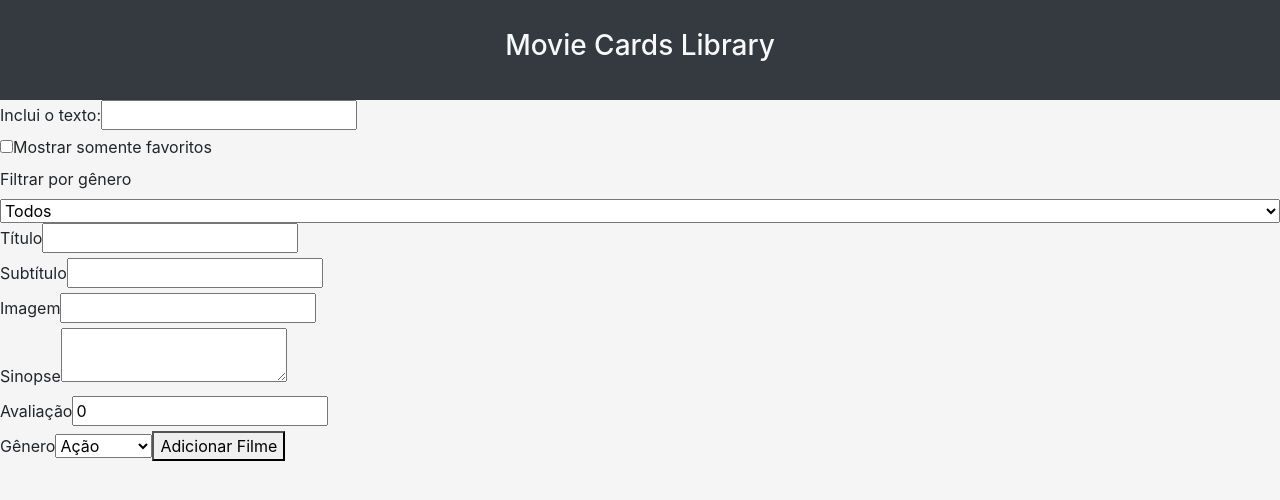
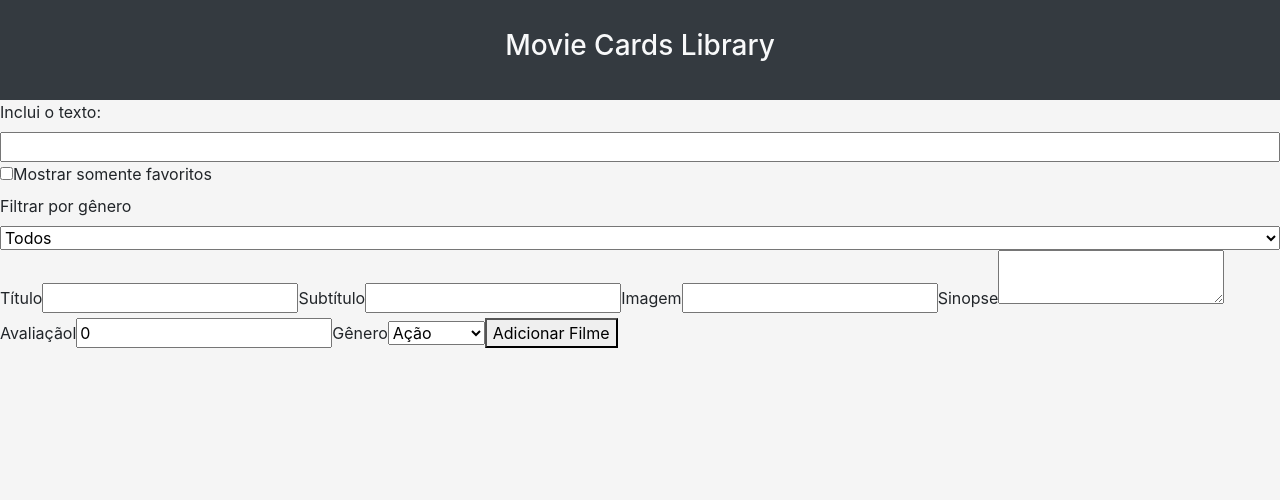
Before and after one commit to tryber/sd-04-block12-project-movie-card-library-stateful, a React (Create React App) app: page / in a window 1280 px wide. Shown: the top 500 px of the page. Built offline with nearby package versions, Linux system fonts and the light colour scheme.

Commit message:
refactoring Addmovie

```diff
--- a/src/components/AddMovie.jsx
+++ b/src/components/AddMovie.jsx
@@ -1,6 +1,5 @@
 import React, { Component } from 'react';
 import Select from './Select';
-import Label from './Label';
 
 class AddMovie extends Component {
   constructor(props) {
@@ -13,18 +12,18 @@ class AddMovie extends Component {
       rating: 0,
       genre: 'action',
     };
-    this.onTextChange = this.onTextChange.bind(this);
-    this.onSelectChange = this.onSelectChange.bind(this);
+    this.txtChange = this.txtChange.bind(this);
+    this.slctChange = this.slctChange.bind(this);
     this.onsubmit = this.onsubmit.bind(this);
   }
 
-  onTextChange(event) {
+  txtChange(event) {
     const { name, value } = event.target;
     console.log(`${name}: ${value}`);
     this.setState(() => ({ [name]: value }));
   }
 
-  onSelectChange(event) {
+  slctChange(event) {
     const { name, value } = event.target;
     this.setState(() => ({ [name]: value }));
   }
@@ -32,34 +31,28 @@ class AddMovie extends Component {
   onsubmit(event) {
     console.log(this.state);
     event.preventDefault();
-    this.setState(()=> this.state)
+    this.setState(() => this.state);
   }
 
   render() {
     const { onClick } = this.props;
     return (
       <form className="addmovie-component" onSubmit={this.onsubmit}>
-        <Label
-          text="Título" type="text" name="title"
-          value={this.state.title} onChange={this.onTextChange}
+        <label htmlFor="title">Título</label>
+        <input type="text" name="title" value={this.state.title} onChange={this.txtChange} />
+        <label htmlFor="subtitle">Subtítulo</label>
+        <input type="text" name="subtitle" value={this.state.subtitle} onChange={this.txtChange} />
+        <label htmlFor="imagePath">Imagem</label>
+        <input type="text" name="imagePath" value={this.state.imagePath} onChange={this.txtChange} />
+        <label htmlFor="storyline">Sinopse</label>
+        <textarea name="storyline" value={this.state.storyline} onChange={this.txtChange} />
+        <label htmlFor="rating">Avaliação</label>l
+        <input name="rating" type="Number" value={this.state.rating} onChange={this.txtChange} />
+        <label htmlFor="genre">Gênero</label>
+        <Select
+          name="genre" onChange={this.slctChange}
+          selected={this.state.genre} value={this.state.genre}
         />
-        <Label
-          text="Subtítulo" type="text" name="subtitle"
-          value={this.state.subtitle} onChange={this.onTextChange}
-        />
-        <Label
-          text="Imagem" type="text" name="imagePath"
-          value={this.state.imagePath} onChange={this.onTextChange}
-        />
-        <label htmlFor="storyline">Sinopse</label>
-        <textarea name="storyline" value={this.state.storyline} onChange={this.onTextChange} />
-        <Label
-          text="Avaliação" name="rating" type="Number"
-          value={this.state.rating} onChange={this.onTextChange}
-        />
-        <label htmlFor="genre">Gênero</label>
-        <Select name="genre" onChange={this.onSelectChange}
-          selected={this.state.genre} value={this.state.genre} />
         <button type="submit" onClick={onClick}>Adicionar Filme</button>
       </form>
     );
--- a/src/components/Label.jsx
+++ /dev/null
@@ -1,15 +0,0 @@
-import React, { Component } from 'react';
-
-class Label extends Component {
-  render() {
-    const { text, type, name, value, onChange } = this.props;
-    return (
-      <div>
-        <label htmlFor={name}>{text}</label>
-        <input type={type} name={name} value={value} onChange={onChange} />
-      </div>
-    );
-  }
-}
-
-export default Label;
--- a/src/components/SearchBar.jsx
+++ b/src/components/SearchBar.jsx
@@ -1,6 +1,5 @@
 import React, { Component } from 'react';
 import SelectFilter from './SelectFilter';
-import Label from './Label';
 
 class SearchBar extends Component {
   constructor(props) {
@@ -33,12 +32,10 @@ class SearchBar extends Component {
   render() {
     return (
       <form className="sbar-component">
-        <Label
-          text="Inclui o texto:"
-          type="text"
-          name="searchText"
-          value={this.props.searchText}
-          onChange={this.props.onSearchTextChange}
+        <label htmlFor="searchText">Inclui o texto:</label>
+        <input
+          type="text" name="searchText"
+          value={this.props.searchText} onChange={this.props.onSearchTextChange}
         />
         <label htmlFor="checkbox">
           <input
--- a/src/components/Select.jsx
+++ b/src/components/Select.jsx
@@ -5,9 +5,9 @@ class Select extends Component {
     const { name, onChange, selected, value } = this.props;
     return (
       <select name={name} value={value} onChange={onChange}>
-        <option defaultValue={selected} value='action'>Ação</option>
-        <option value='comedy'>Comédia</option>
-        <option value='thriller'>Suspense</option>
+        <option defaultValue={selected} value="action">Ação</option>
+        <option value="comedy">Comédia</option>
+        <option value="thriller">Suspense</option>
       </select>
     );
   }
```
Also changed, not shown: src/components/SelectFilter.jsx (+4 -4 lines).
